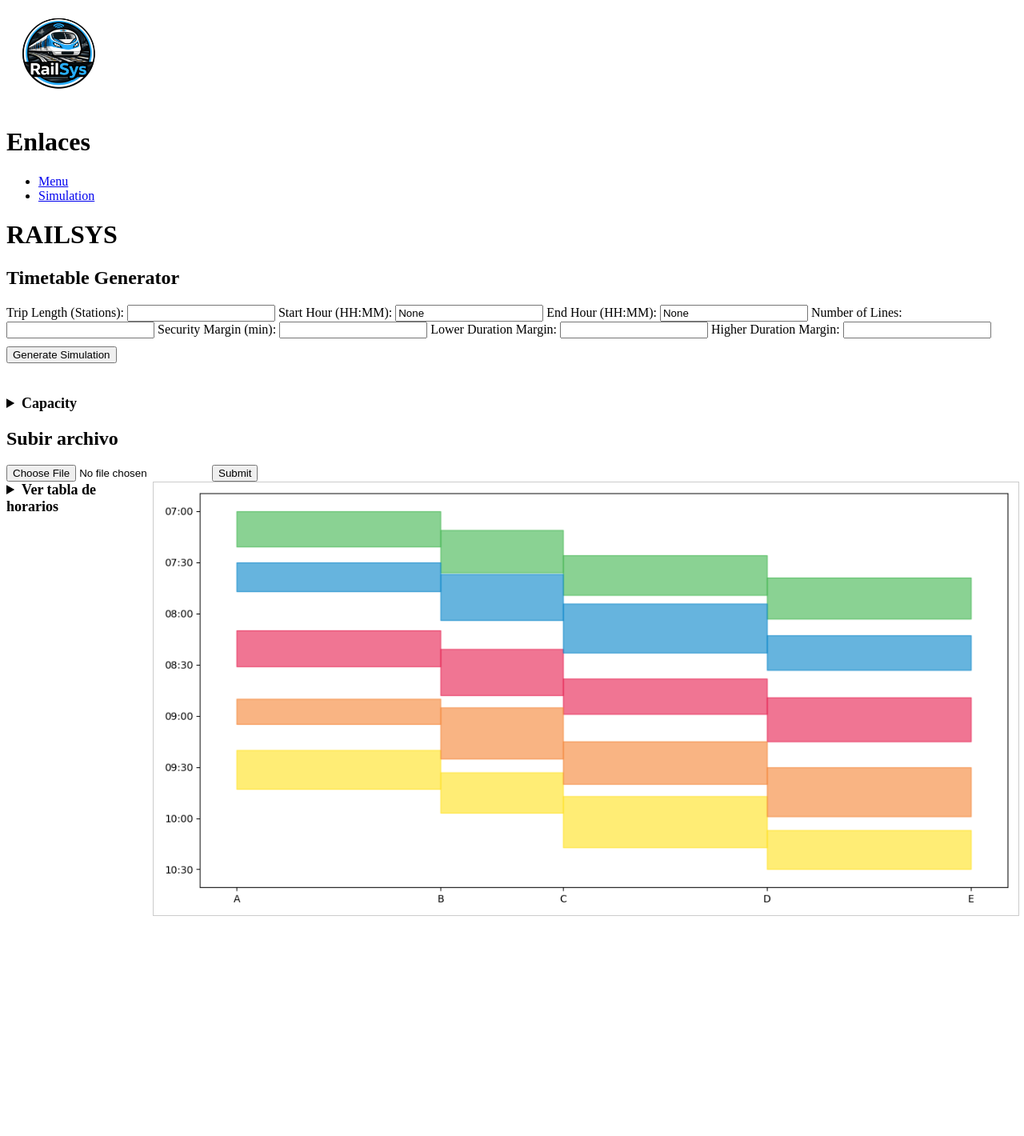
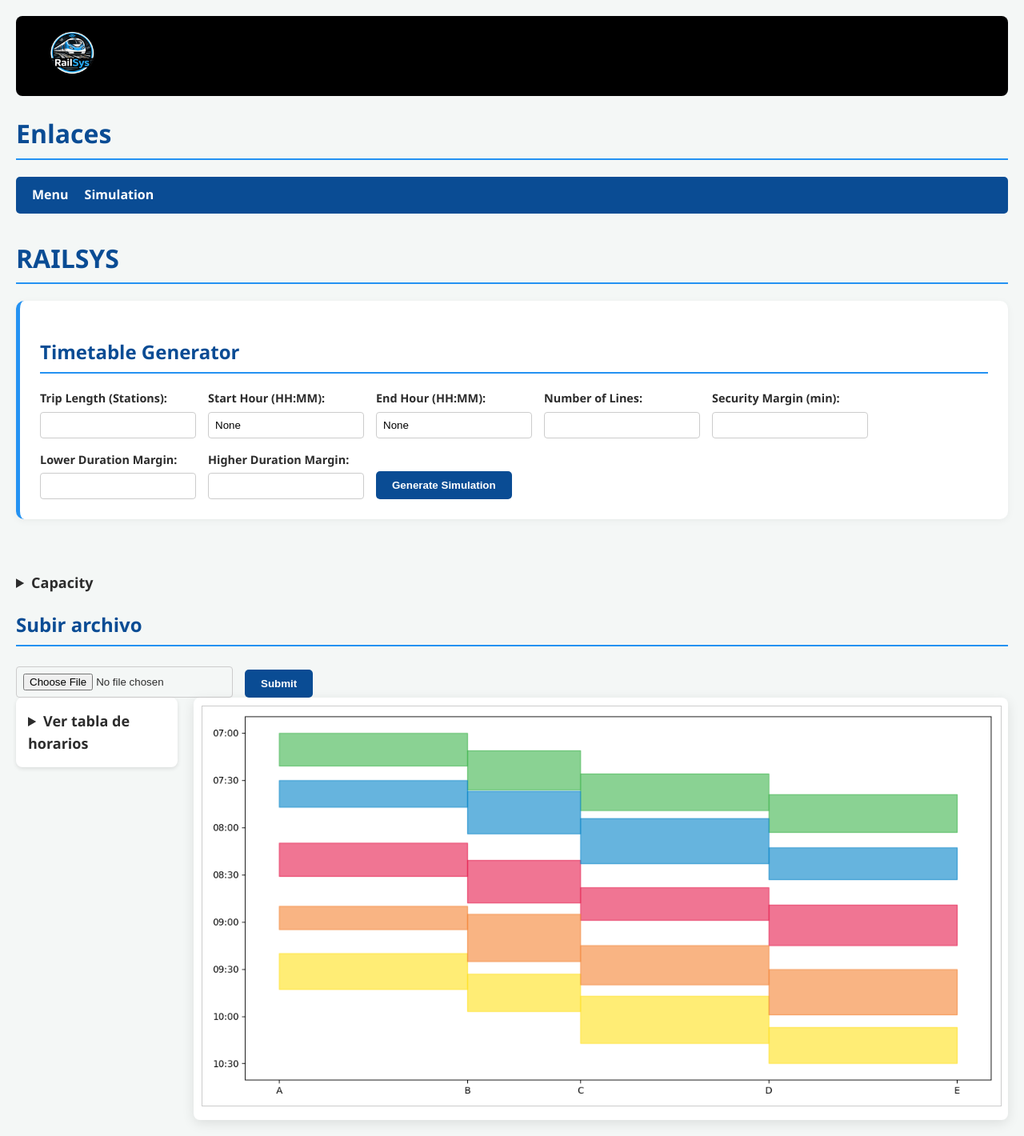
Before and after one commit to AMR-74/TFG, a Django app: page /simulator/ in a window 1280 px wide. Shown: the whole page at 80% size. Before the commit the page ends 1145 px from the top, so only its background shows below. Run offline with Django 5.2, Linux system fonts and the light colour scheme; data that the repository does not hold is empty.

Commit message:
0.7c
Se actualizaron los estilos de la interfaz de usuario y se amplió la lógica de generación de diagramas. El archivo README se actualizó para requerir Python 3.11 o superior. La revisión de CSS (railSimulator/static/style.css) introduce una paleta completa, mejoras de diseño para encabezados, navegación, contenedores, formularios y tablas, y corrige la representación de listas y tablas, así como el estilo del panel de diagramas. Se refactorizó generateDiagram.py: se añadió el asistente split_times, se simplificó la gestión de archivos, se construyen segmentos (incluyendo paradas intermedias), se acepta canton_lines para inyectar recuentos de cantones y se admite opt==2 para dividir segmentos en k subsegmentos temporales al dibujar; el trazado ahora establece títulos, etiquetas y localizadores y cierra las figuras correctamente. Se eliminaron las impresiones de depuración ruidosas y se reforzaron los accesos a datos al construir segmentos.

```diff
--- a/railSim/railSimulator/static/style.css
+++ b/railSim/railSimulator/static/style.css
@@ -1,16 +1,180 @@
+/* --- Variables de Paleta RailSys --- */
+:root {
+    --azul-claro: #2492f2;
+    --azul-oscuro: #0a4c94;
+    --blanco: #ffffff;
+    --negro: #000000;
+    --gris-oscuro: #2c2c2c;
+    --gris-fondo: #f4f7f6;
+}
+
+/* --- Estilos Generales --- */
+body {
+    font-family: 'Segoe UI', Tahoma, Geneva, Verdana, sans-serif;
+    background-color: var(--gris-fondo);
+    color: var(--gris-oscuro);
+    margin: 0;
+    padding: 20px;
+    line-height: 1.6;
+}
+
+h1, h2 {
+    color: var(--azul-oscuro);
+    border-bottom: 2px solid var(--azul-claro);
+    padding-bottom: 5px;
+}
+
+/* --- Cabecera --- */
 .site-header {
     display: flex;
     align-items: center;
-    gap: 15px;
+    justify-content: space-between;
+    background-color: var(--negro);
+    padding: 10px 30px;
+    border-radius: 8px;
+    margin-bottom: 10px;
 }
 
 .logo {
-    height: 130px;
+    height: 80px;
+}
+
+/* --- Navegación Superior (Solo para el menú de Enlaces) --- */
+/* Usamos un selector muy específico para que NO afecte a las tablas */
+.site-header + h1 + ul {
+    list-style: none;
+    padding: 10px 20px;
+    display: flex;
+    gap: 20px;
+    background: var(--azul-oscuro);
+    border-radius: 5px;
+    margin-bottom: 30px;
+}
+
+.site-header + h1 + ul li a {
+    color: var(--blanco);
+    text-decoration: none;
+    font-weight: bold;
+}
+
+.site-header + h1 + ul li a:hover {
+    color: var(--azul-claro);
+}
+
+/* --- Contenedores y Paneles --- */
+.container {
+    display: grid;
+    gap: 25px;
+    margin-top: 20px;
+}
+
+.panel {
+    background: var(--blanco);
+    padding: 25px;
+    border-radius: 10px;
+    box-shadow: 0 2px 10px rgba(0,0,0,0.05);
+    border-left: 5px solid var(--azul-claro);
+}
+
+/* --- Formularios --- */
+form {
+    display: flex;
+    flex-wrap: wrap;
+    gap: 15px;
+    align-items: flex-end;
+}
+
+label {
+    display: flex;
+    flex-direction: column;
+    font-size: 0.9rem;
+    font-weight: bold;
+}
+
+input[type="number"],
+input[type="text"],
+input[type="file"] {
+    padding: 8px;
+    border: 1px solid #ccc;
+    border-radius: 4px;
+    margin-top: 5px;
+}
+
+button {
+    background-color: var(--azul-oscuro);
+    color: var(--blanco);
+    padding: 10px 20px;
+    border: none;
+    border-radius: 5px;
+    cursor: pointer;
+    font-weight: bold;
+}
+
+button:hover {
+    background-color: var(--azul-claro);
+}
+
+/* --- TABLAS: Limpieza Total de Horarios --- */
+details.table {
+    background: var(--blanco);
+    padding: 15px;
+    border-radius: 8px;
+    box-shadow: 0 2px 5px rgba(0,0,0,0.1);
+}
+
+table {
+    width: 100%;
+    border-collapse: collapse;
+    margin-top: 15px;
+    background: white;
+    border: 1px solid #ddd;
+}
+
+th {
+    background-color: var(--azul-oscuro);
+    color: var(--blanco);
+    padding: 12px;
+    text-align: left;
+}
+
+td {
+    padding: 10px;
+    border-bottom: 1px solid #eee;
+    color: var(--gris-oscuro);
+    vertical-align: top;
+}
+
+/* Reset específico para las listas DENTRO de las celdas de la tabla */
+table td ul {
+    list-style: none !important;
+    padding: 0 !important;
+    margin: 0 !important;
+    background: transparent !important; /* Forzamos fondo transparente */
+    display: block !important;        /* Forzamos que vuelvan a ser verticales */
+    box-shadow: none !important;
+    border-radius: 0 !important;
+}
+
+table td li {
+    background: transparent !important;
+    color: var(--gris-oscuro) !important; /* Texto oscuro sobre fondo blanco */
+    padding: 2px 0 !important;
+    border: none !important;
+    display: block !important;
+}
+
+/* --- Diagrama y Otros --- */
+.diagram {
+    background: var(--blanco);
+    padding: 10px;
+    border-radius: 8px;
+    box-shadow: 0 4px 15px rgba(0,0,0,0.1);
 }
 
 .text {
-  width: min(100ch, 100%);
-  margin: 0 left;
-  display: block;
-
+    width: min(80ch, 100%);
+    background: var(--blanco);
+    padding: 20px;
+    border-radius: 8px;
+    border-right: 4px solid var(--azul-claro);
 }
```
Also changed, not shown: src/generateDiagram.py (+74 -50 lines), README.md.
